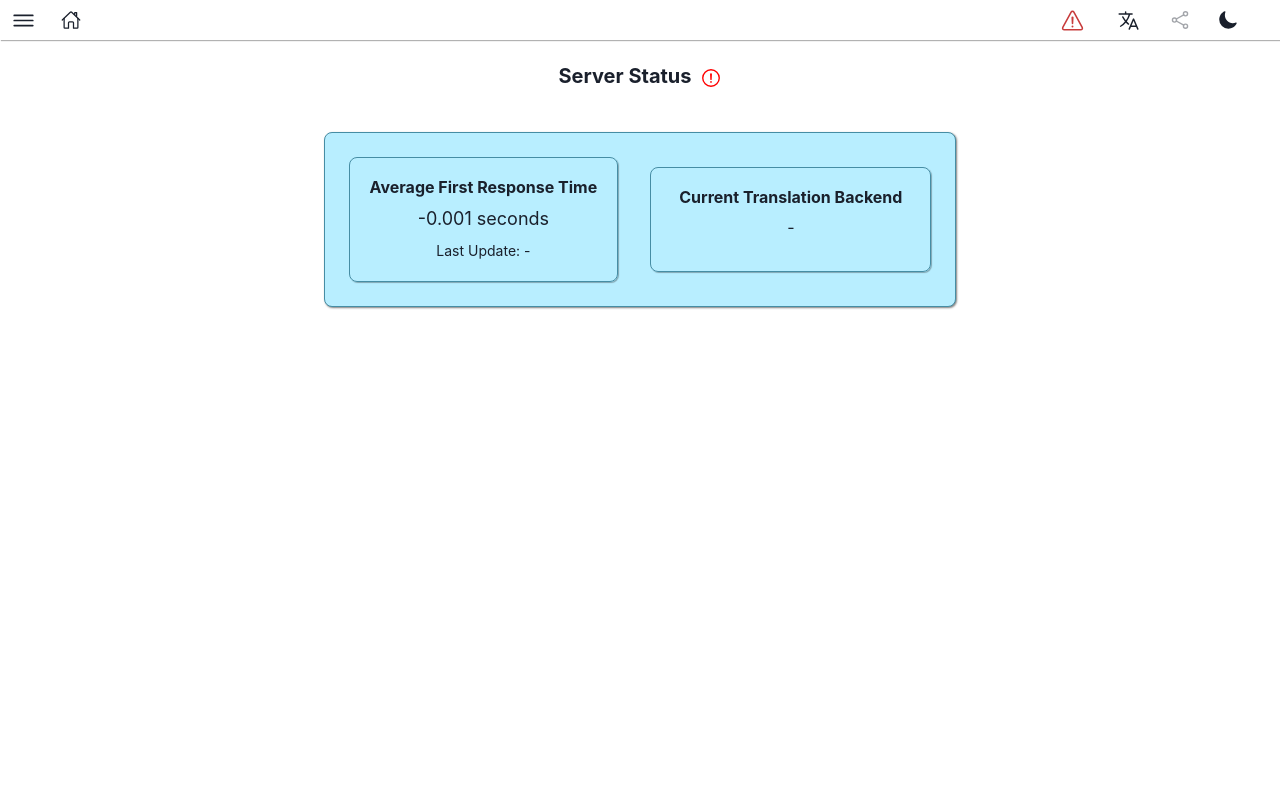
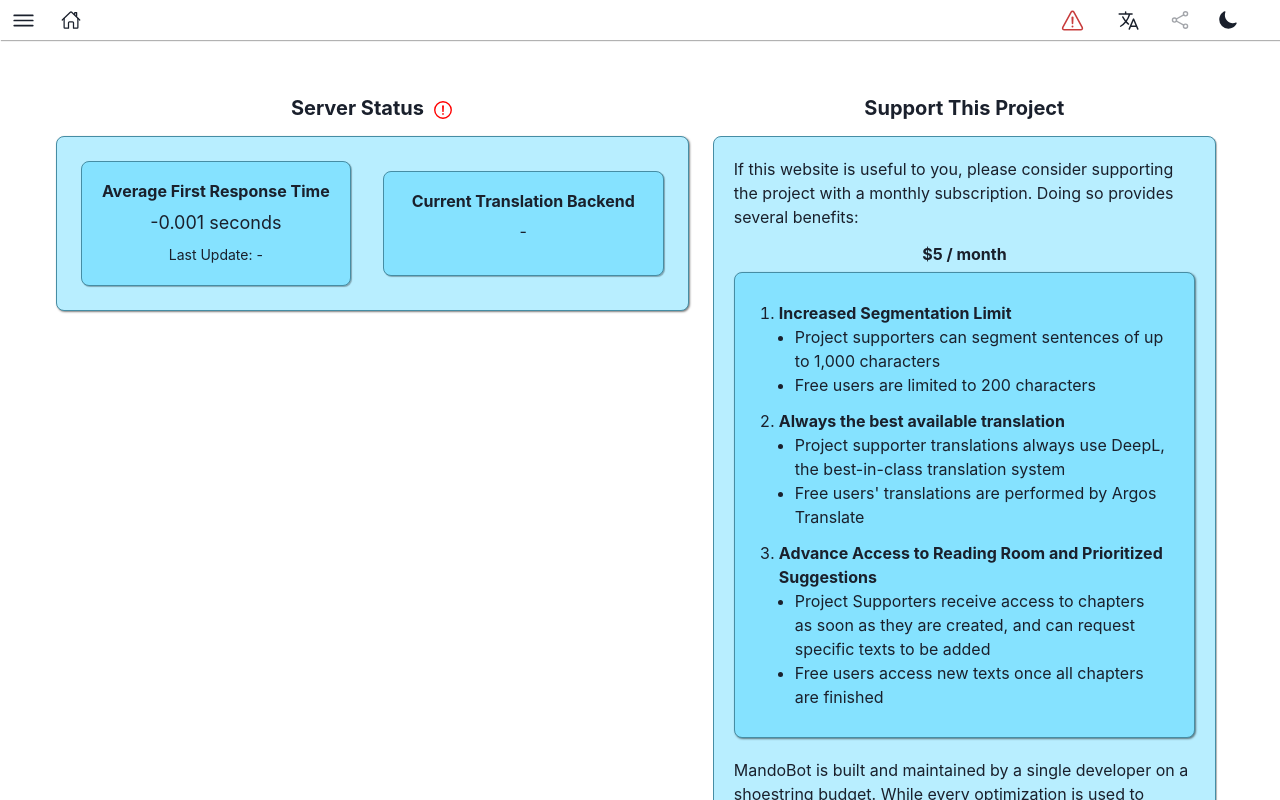
Before and after one commit to robertoloja/mandarin-app, a Next.js app in the folder frontend/: page /about in a window 1280 px wide. Shown: the top 800 px of the page. Built offline with nearby package versions, Linux system fonts and the light colour scheme; no server answers.

Commit message:
Added the project support box

```diff
--- a/frontend/src/app/about/page.tsx
+++ b/frontend/src/app/about/page.tsx
@@ -1,223 +1,145 @@
 'use client';
-import { MandoBotAPI } from '@/utils/api';
-import { clearError, setError } from '@/utils/store/errorSlice';
-import { store } from '@/utils/store/store';
+
+import ServerStatusComponent from '@/components/ServerStatusComponent';
 import {
+  Box,
   Center,
+  ColorModeContextType,
+  Flex,
   Heading,
-  Image,
+  HStack,
+  ListItem,
+  OrderedList,
+  Spacer,
   Text,
+  UnorderedList,
+  useColorMode,
   VStack,
-  Flex,
-  Box,
-  useColorMode,
-  HStack,
-  Popover,
-  PopoverTrigger,
-  PopoverContent,
-  PopoverArrow,
-  PopoverBody,
 } from '@chakra-ui/react';
-import Link from 'next/link';
-import { useEffect, useState } from 'react';
-import {
-  IoAlertCircleOutline,
-  IoCheckmarkCircleOutline,
-  IoInformationCircleOutline,
-} from 'react-icons/io5';
 
 export default function AboutPage() {
-  return <ServerStatusComponent />;
-}
-
-const ServerStatusComponent = () => {
   const { colorMode } = useColorMode();
-  const [localDateTime, setLastUpdate] = useState('-');
-  const [translationBackend, setBackend] = useState('-');
-  const [responseTime, setResponseTime] = useState(-1);
-  const [serverStatus, setServerStatus] = useState(false);
-
-  useEffect(() => {
-    MandoBotAPI.status()
-      .then((response) => {
-        store.dispatch(clearError());
-        const isoUpdateTime = new Date(response.updated_at);
-        const localTime = isoUpdateTime.toLocaleTimeString(undefined, {
-          year: 'numeric',
-          month: 'numeric',
-          day: 'numeric',
-          hour: 'numeric',
-          minute: 'numeric',
-        });
-        setLastUpdate(`${localTime}`);
-        setResponseTime(response.average_response_time);
-        setBackend(response.translation_backend);
-        setServerStatus(true);
-      })
-      .catch((error) => {
-        setServerStatus(false);
-        store.dispatch(
-          setError('Server currently unreachable. Please try again soon.'),
-        );
-      });
-  }, []);
   return (
-    <Box mt={6} justifyContent="center">
-      <HStack justifyContent="center">
-        <Heading size="md" textAlign="center" mb={1}>
-          Server Status
-        </Heading>
-        <ServerStatusPopover serverStatus={serverStatus} />
-      </HStack>
-      <Box display="flex" justifyContent="center">
+    <Box
+      display="flex"
+      justifyContent="center"
+      width="100vw"
+      overflowX="hidden"
+    >
       <Flex
-          direction={{ base: 'column', md: 'row' }}
+        justifyContent="center"
+        direction={{ base: 'column', lg: 'row' }}
         align="center"
+        alignItems={{ base: 'center', lg: 'flex-start' }}
         justify="center"
         p={4}
         m={[2, 10]}
         gap={4}
-          width="fit-content"
-          border={
-            colorMode === 'light' ? '1px solid #468DA4' : '1px solid #1e282c'
+        maxWidth="100vw"
+        boxSizing="border-box"
+      >
+        <ServerStatusComponent />
+        <ProjectSupportCard />
+      </Flex>
+    </Box>
+  );
 }
-          borderRadius={8}
-          boxShadow="1px 1px 2px rgba(0, 0, 0, 0.5)"
-          backgroundColor={colorMode === 'light' ? '#B8EEFF' : '#333c40'}
-        >
+
+const ProjectSupportCard = () => {
+  const { colorMode } = useColorMode();
+  return (
+    <Box>
+      <Heading size="md" textAlign="center" mb={4} whiteSpace="nowrap">
+        Support This Project
+      </Heading>
+
       <Box
+        justifyContent="center"
+        w="fit-content"
         m={2}
         border={
           colorMode === 'light' ? '1px solid #468DA4' : '1px solid #1e282c'
         }
         p={5}
         borderRadius={8}
+        backgroundColor={colorMode === 'light' ? '#B8EEFF' : '#333c40'}
         boxShadow="1px 1px 1px rgba(0, 0, 0, 0.3)"
+        minWidth="30vw"
       >
+        <Text mb={4}>
+          If this website is useful to you, please consider supporting the
+          project with a monthly subscription. Doing so provides several
+          benefits:
+        </Text>
+
+        <Center>
           <VStack>
-              <Heading size="sm">Average First Response Time</Heading>
-              <Text fontSize="lg">{responseTime / 1000} seconds</Text>
-              <Text fontSize="sm">Last Update: {localDateTime}</Text>
+            <HStack>
+              <Heading size="sm">$5 / month</Heading>
+            </HStack>
+            <Box
+              p={3}
+              mb={5}
+              borderRadius={8}
+              boxShadow="1px 1px 2px rgba(0, 0, 0, 0.5)"
+              backgroundColor={colorMode === 'light' ? '#85E2FF' : '#495255'}
+              border={
+                colorMode === 'light'
+                  ? '1px solid #468DA4'
+                  : '1px solid #1e282c'
+              }
+            >
+              <OrderedList p={4}>
+                <ListItem>
+                  <b>Increased Segmentation Limit</b>
+                </ListItem>
+                <UnorderedList mb={3}>
+                  <ListItem>
+                    Project supporters can segment sentences of up to 1,000
+                    characters
+                  </ListItem>
+                  <ListItem>Free users are limited to 200 characters</ListItem>
+                </UnorderedList>
+
+                <ListItem>
+                  <b>Always the best available translation</b>
+                </ListItem>
+                <UnorderedList mb={3}>
+                  <ListItem>
+                    Project supporter translations always use DeepL, the
+                    best-in-class translation system
+                  </ListItem>
+                  <ListItem>
+                    Free users' translations are performed by Argos Translate
+                  </ListItem>
+                </UnorderedList>
+
+                <ListItem>
+                  <b>
+                    Advance Access to Reading Room and Prioritized Suggestions
+                  </b>
+                </ListItem>
+                <UnorderedList>
+                  <ListItem>
+                    Project Supporters receive access to chapters as soon as
+                    they are created, and can request specific texts to be added
+                  </ListItem>
+                  <ListItem>
+                    Free users access new texts once all chapters are finished
+                  </ListItem>
+                </UnorderedList>
+              </OrderedList>
+            </Box>
           </VStack>
-          </Box>
-
-          <Box
-            m={2}
-            border={
-              colorMode === 'light' ? '1px solid #468DA4' : '1px solid #1e282c'
-            }
-            p={5}
-            borderRadius={8}
-            boxShadow="1px 1px 1px rgba(0, 0, 0, 0.3)"
-          >
-            <VStack mb={3} mx={2}>
-              <HStack>
-                <Heading size="sm">Current Translation Backend</Heading>
-                {serverStatus && translationBackend == 'argos' && (
-                  <InformationPopover />
-                )}
-              </HStack>
-              {serverStatus ? (
-                <TranslationBackendComponent shortName={translationBackend} />
-              ) : (
-                <Text>-</Text>
-              )}
-            </VStack>
-          </Box>
-        </Flex>
+        </Center>
+        <Text mb={2}>
+          MandoBot is built and maintained by a single developer on a shoestring
+          budget. While every optimization is used to maintain good performance,
+          free hosting can only go so far. If you experience any issues at all,
+          please <u>contact me</u>, or <u>fill out a bug report</u>, and it will
+          be addressed as soon as possible.
+        </Text>
       </Box>
     </Box>
   );
 };
-
-const ServerStatusPopover = (props: { serverStatus: boolean }) => {
-  return (
-    <>
-      {props.serverStatus ? (
-        <Popover>
-          <PopoverTrigger>
-            <IoCheckmarkCircleOutline
-              color="green"
-              size={22}
-              cursor="pointer"
-            />
-          </PopoverTrigger>
-          <PopoverContent>
-            <PopoverArrow />
-            <PopoverBody boxShadow="1px 1px 2px rgba(0, 0, 0, 0.8)">
-              <Center>Everything is working!</Center>
-            </PopoverBody>
-          </PopoverContent>
-        </Popover>
-      ) : (
-        <Popover>
-          <PopoverTrigger>
-            <IoAlertCircleOutline color="red" size={22} cursor="pointer" />
-          </PopoverTrigger>
-          <PopoverContent>
-            <PopoverArrow />
-            <PopoverBody boxShadow="1px 1px 2px rgba(0, 0, 0, 0.8)">
-              <Center>
-                The segmentation server is currently unreachable. Please check
-                your internet connection, and try again soon.{' '}
-              </Center>
-            </PopoverBody>
-          </PopoverContent>
-        </Popover>
-      )}
-    </>
-  );
-};
-
-const InformationPopover = () => {
-  return (
-    <Popover>
-      <PopoverTrigger>
-        <IoInformationCircleOutline size={22} cursor="pointer" />
-      </PopoverTrigger>
-      <PopoverContent>
-        <PopoverArrow />
-        <PopoverBody boxShadow="1px 1px 2px rgba(0, 0, 0, 0.5)">
-          <Text mb={3}>
-            While Argos Translate is a very good open-source project, it can
-            sometimes make egregious mistakes when translating Mandarin (such as
-            rendering "京" as "Kyoto").
-          </Text>
-          <Text>
-            Users at the "Project Backer" level always have access to{' '}
-            <Link href="https://www.deepl.com">
-              <u>DeepL</u>
-            </Link>
-            , the best publicly available translation engine.
-          </Text>
-        </PopoverBody>
-      </PopoverContent>
-    </Popover>
-  );
-};
-
-const TranslationBackendComponent = (props: { shortName: string }) => {
-  return (
-    <Link
-      href={
-        props.shortName === 'deepl'
-          ? 'https://www.deepl.com'
-          : 'https://www.argosopentech.com/'
-      }
-    >
-      <Center>
-        <Image
-          src={
-            props.shortName === 'deepl'
-              ? '/deepl_logo.svg'
-              : 'argos_translate_logo.png'
-          }
-          boxSize={10}
-        />
-        <Text ml={2} _hover={{ textDecoration: 'underline' }}>
-          {props.shortName == 'deepl' ? 'DeepL' : 'Argos Translate'}
-        </Text>
-      </Center>
-    </Link>
-  );
-};
--- a/frontend/src/components/ServerStatusComponent.tsx
+++ b/frontend/src/components/ServerStatusComponent.tsx
@@ -1,5 +1,232 @@
 'use client';
+import { MandoBotAPI } from '@/utils/api';
+import { clearError, setError } from '@/utils/store/errorSlice';
+import { store } from '@/utils/store/store';
+import {
+  Center,
+  Heading,
+  Image,
+  Text,
+  VStack,
+  Flex,
+  Box,
+  useColorMode,
+  HStack,
+  Popover,
+  PopoverTrigger,
+  PopoverContent,
+  PopoverArrow,
+  PopoverBody,
+} from '@chakra-ui/react';
+import Link from 'next/link';
+import { useEffect, useState } from 'react';
+import {
+  IoAlertCircleOutline,
+  IoCheckmarkCircleOutline,
+  IoInformationCircleOutline,
+} from 'react-icons/io5';
 
-export default function ServerStatus() {
-  return <></>;
+export default function ServerStatusComponent() {
+  const { colorMode } = useColorMode();
+  const [localDateTime, setLastUpdate] = useState('-');
+  const [translationBackend, setBackend] = useState('-');
+  const [responseTime, setResponseTime] = useState(-1);
+  const [serverStatus, setServerStatus] = useState(false);
+
+  useEffect(() => {
+    MandoBotAPI.status()
+      .then((response) => {
+        store.dispatch(clearError());
+        const isoUpdateTime = new Date(response.updated_at);
+        const localTime = isoUpdateTime.toLocaleTimeString(undefined, {
+          year: 'numeric',
+          month: 'numeric',
+          day: 'numeric',
+          hour: 'numeric',
+          minute: 'numeric',
+        });
+        setLastUpdate(`${localTime}`);
+        setResponseTime(response.average_response_time);
+        setBackend(response.translation_backend);
+        setServerStatus(true);
+      })
+      .catch((error) => {
+        setServerStatus(false);
+        store.dispatch(
+          setError('Server currently unreachable. Please try again soon.'),
+        );
+      });
+  }, []);
+
+  return (
+    <Box justifyContent="center">
+      <HStack justifyContent="center">
+        <Heading size="md" textAlign="center" mb={1}>
+          Server Status
+        </Heading>
+        <ServerStatusPopover serverStatus={serverStatus} />
+      </HStack>
+
+      <Box display="flex" justifyContent="center">
+        <Flex
+          direction={{ base: 'column', lg: 'row' }}
+          align="center"
+          justify="center"
+          justifyContent="center"
+          alignItems="center"
+          p={4}
+          gap={4}
+          mt={3}
+          width="fit-content"
+          border={
+            colorMode === 'light' ? '1px solid #468DA4' : '1px solid #1e282c'
+          }
+          borderRadius={8}
+          boxShadow="1px 1px 2px rgba(0, 0, 0, 0.5)"
+          backgroundColor={colorMode === 'light' ? '#B8EEFF' : '#333c40'}
+          boxSizing="border-box"
+        >
+          <Box
+            m={2}
+            border={
+              colorMode === 'light' ? '1px solid #468DA4' : '1px solid #1e282c'
+            }
+            p={5}
+            borderRadius={8}
+            boxShadow="1px 1px 1px rgba(0, 0, 0, 0.3)"
+            backgroundColor={colorMode === 'light' ? '#85E2FF' : '#495255'}
+          >
+            <VStack>
+              <Heading size="sm" whiteSpace="nowrap">
+                Average First Response Time
+              </Heading>
+              <Text fontSize="lg">{responseTime / 1000} seconds</Text>
+              <Text fontSize="sm" whiteSpace="nowrap">
+                Last Update: {localDateTime}
+              </Text>
+            </VStack>
+          </Box>
+
+          <Box
+            m={2}
+            border={
+              colorMode === 'light' ? '1px solid #468DA4' : '1px solid #1e282c'
+            }
+            backgroundColor={colorMode === 'light' ? '#85E2FF' : '#495255'}
+            p={5}
+            borderRadius={8}
+            boxShadow="1px 1px 1px rgba(0, 0, 0, 0.3)"
+          >
+            <VStack mb={3} mx={2}>
+              <HStack>
+                <Heading size="sm" whiteSpace="nowrap">
+                  Current Translation Backend
+                </Heading>
+                {serverStatus && translationBackend == 'argos' && (
+                  <InformationPopover />
+                )}
+              </HStack>
+              {serverStatus ? (
+                <TranslationBackendComponent shortName={translationBackend} />
+              ) : (
+                <Text>-</Text>
+              )}
+            </VStack>
+          </Box>
+        </Flex>
+      </Box>
+    </Box>
+  );
 }
+
+const ServerStatusPopover = (props: { serverStatus: boolean }) => {
+  return (
+    <>
+      {props.serverStatus ? (
+        <Popover>
+          <PopoverTrigger>
+            <IoCheckmarkCircleOutline
+              color="green"
+              size={22}
+              cursor="pointer"
+            />
+          </PopoverTrigger>
+          <PopoverContent>
+            <PopoverArrow />
+            <PopoverBody boxShadow="1px 1px 2px rgba(0, 0, 0, 0.8)">
+              <Center>Everything is working!</Center>
+            </PopoverBody>
+          </PopoverContent>
+        </Popover>
+      ) : (
+        <Popover>
+          <PopoverTrigger>
+            <IoAlertCircleOutline color="red" size={22} cursor="pointer" />
+          </PopoverTrigger>
+          <PopoverContent>
+            <PopoverArrow />
+            <PopoverBody boxShadow="1px 1px 2px rgba(0, 0, 0, 0.8)">
+              <Center>
+                The segmentation server is currently unreachable. Please check
+                your internet connection, and try again soon.{' '}
+              </Center>
+            </PopoverBody>
+          </PopoverContent>
+        </Popover>
+      )}
+    </>
+  );
+};
+
+const InformationPopover = () => {
+  return (
+    <Popover>
+      <PopoverTrigger>
+        <IoInformationCircleOutline size={22} cursor="pointer" />
+      </PopoverTrigger>
+      <PopoverContent>
+        <PopoverArrow />
+        <PopoverBody boxShadow="1px 1px 2px rgba(0, 0, 0, 0.5)">
+          <Text mb={3}>
+            While Argos Translate is a very good open-source project, it can
+            sometimes make egregious mistakes when translating Mandarin (such as
+            rendering "京" as "Kyoto").
+          </Text>
+          <Text>
+            Users at the "Project Backer" level always have access to{' '}
+            <Link href="https://www.deepl.com">
+              <u>DeepL</u>
+            </Link>
+            , the best publicly available translation engine.
+          </Text>
+        </PopoverBody>
+      </PopoverContent>
+    </Popover>
+  );
+};
+
+const TranslationBackendComponent = (props: { shortName: string }) => {
+  return (
+    <Link
+      href={
+        props.shortName === 'deepl'
+          ? 'https://www.deepl.com'
+          : 'https://www.argosopentech.com/'
+      }
+    >
+      <Center>
+        <Image
+          src={
+            props.shortName === 'deepl'
+              ? '/deepl_logo.svg'
+              : 'argos_translate_logo.png'
+          }
+          boxSize={10}
+        />
+        <Text ml={2} _hover={{ textDecoration: 'underline' }}>
+          {props.shortName == 'deepl' ? 'DeepL' : 'Argos Translate'}
+        </Text>
+      </Center>
+    </Link>
+  );
+};
```
Lines whose indentation alone changed are shown as unchanged.
